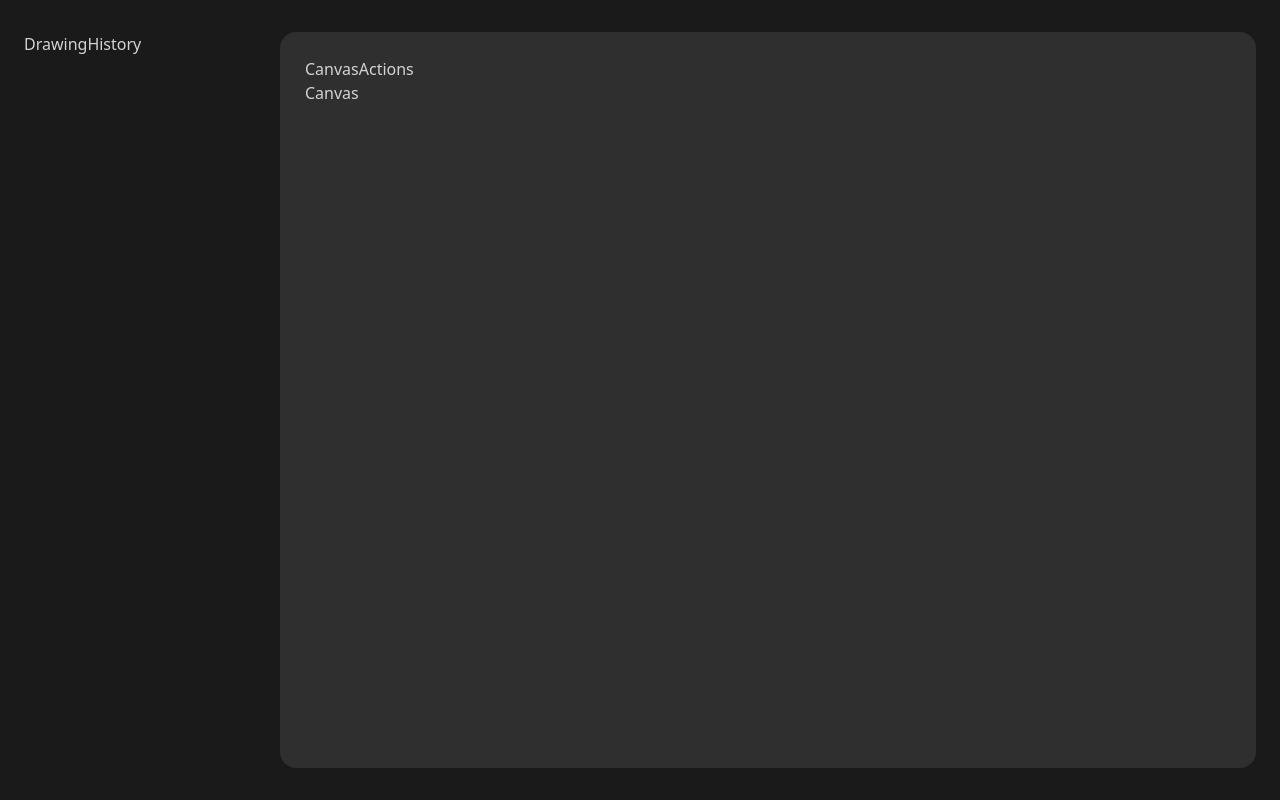
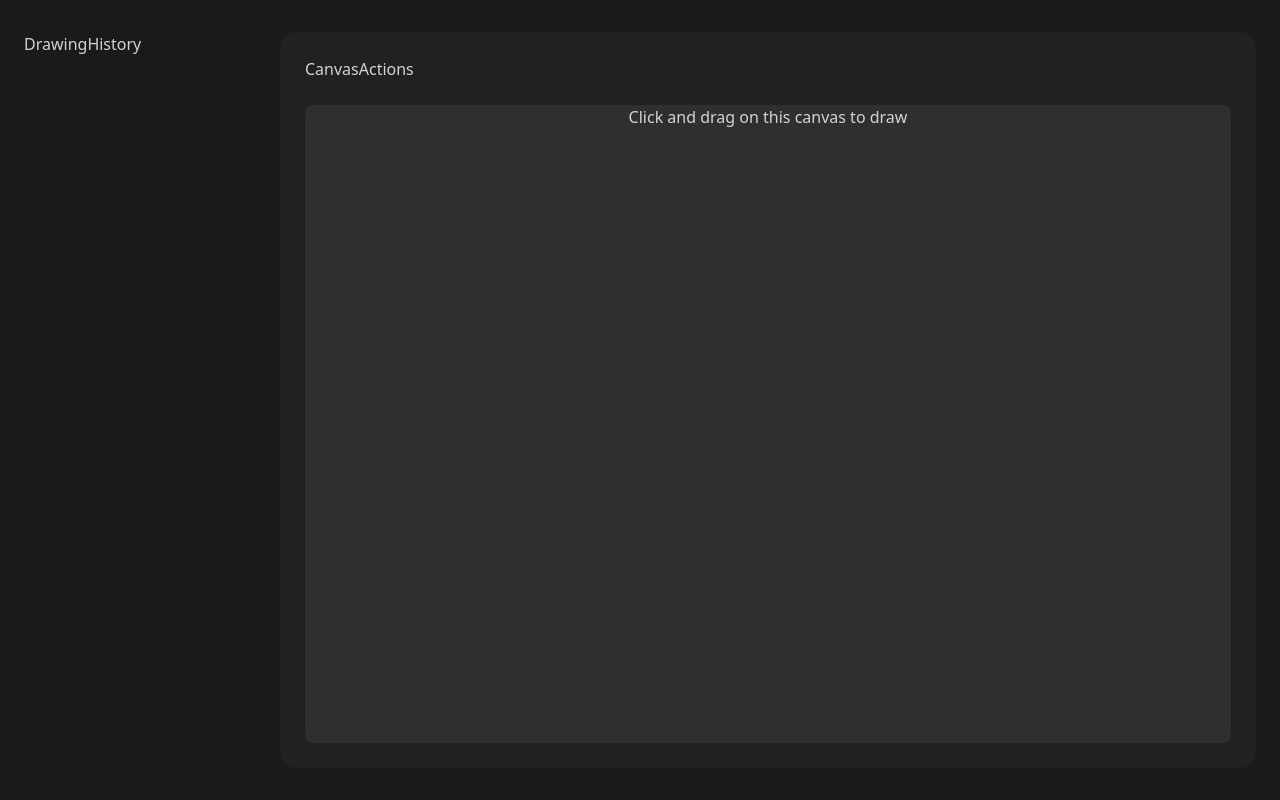
Before and after one commit to 1finedev/medida, a React (Vite) app: page / in a window 1280 px wide. Built offline with nearby package versions, Linux system fonts and the light colour scheme.

Commit message:
feat: create canvas component
- Create canvas and attach refs to it
- Enhance UI with cell cursors and visual indicators on fresh mount

```diff
--- a/src/App.tsx
+++ b/src/App.tsx
@@ -8,7 +8,7 @@ function App() {
       <section className="w-[20vw] h-full">
         <DrawingHistory />
       </section>
-      <section className="flex-1 h-full border border-transparent bg-secondary rounded-2xl p-6">
+      <section className="flex-1 flex flex-col space-y-6 h-full border border-transparent bg-primary rounded-2xl p-6">
         <CanvasActions />
         <Canvas />
       </section>
--- a/src/components/Canvas.tsx
+++ b/src/components/Canvas.tsx
@@ -3,7 +3,7 @@
  * Created Date: Th Jan 2025                                                   *
  * Author: Emmanuel Bayode O.                                                  *
  * -----                                                                       *
- * Last Modified: Th/01/2025 01:nn:52
+ * Last Modified: Th/01/2025 02:nn:41
  * Modified By: Emmanuel Bayode O.
  * -----                                                                       *
  * HISTORY:                                                                    *
@@ -11,8 +11,25 @@
  * ############################################################################### *
  */
 
+import { useCallback, useRef, useState } from 'react';
+
 const Canvas = () => {
-  return <div>Canvas</div>;
+  const [isFreshMount, setIsFreshMount] = useState(true);
+  const canvasRef = useRef<HTMLCanvasElement>(null);
+
+  const clearOverlay = useCallback(() => setIsFreshMount(false), []);
+
+  return (
+    <div
+      className="flex-1 bg-secondary rounded-lg cursor-cell"
+      onClick={clearOverlay}
+    >
+      {isFreshMount && (
+        <p className="text-center">Click and drag on this canvas to draw</p>
+      )}
+      <canvas ref={canvasRef} className="w-full h-full"></canvas>
+    </div>
+  );
 };
 
 export default Canvas;
```
